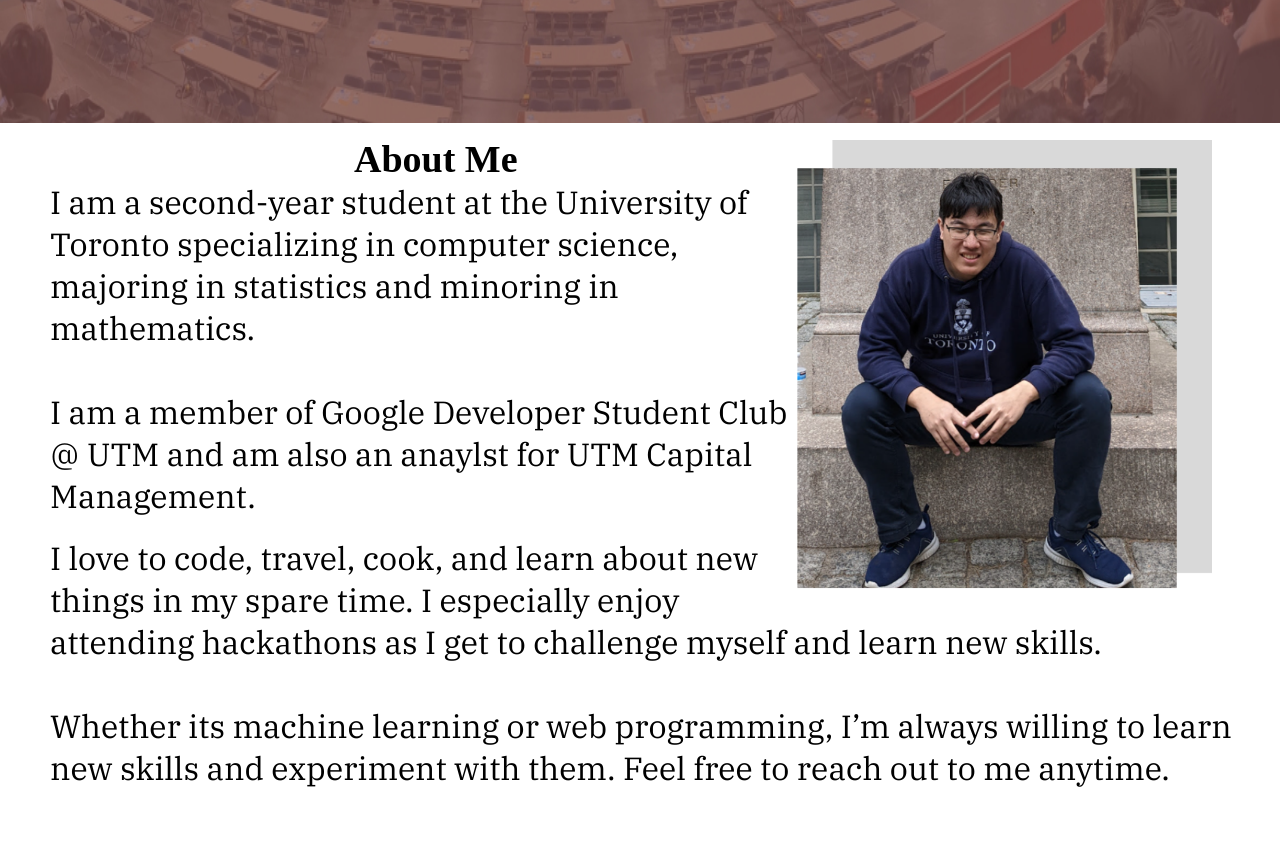
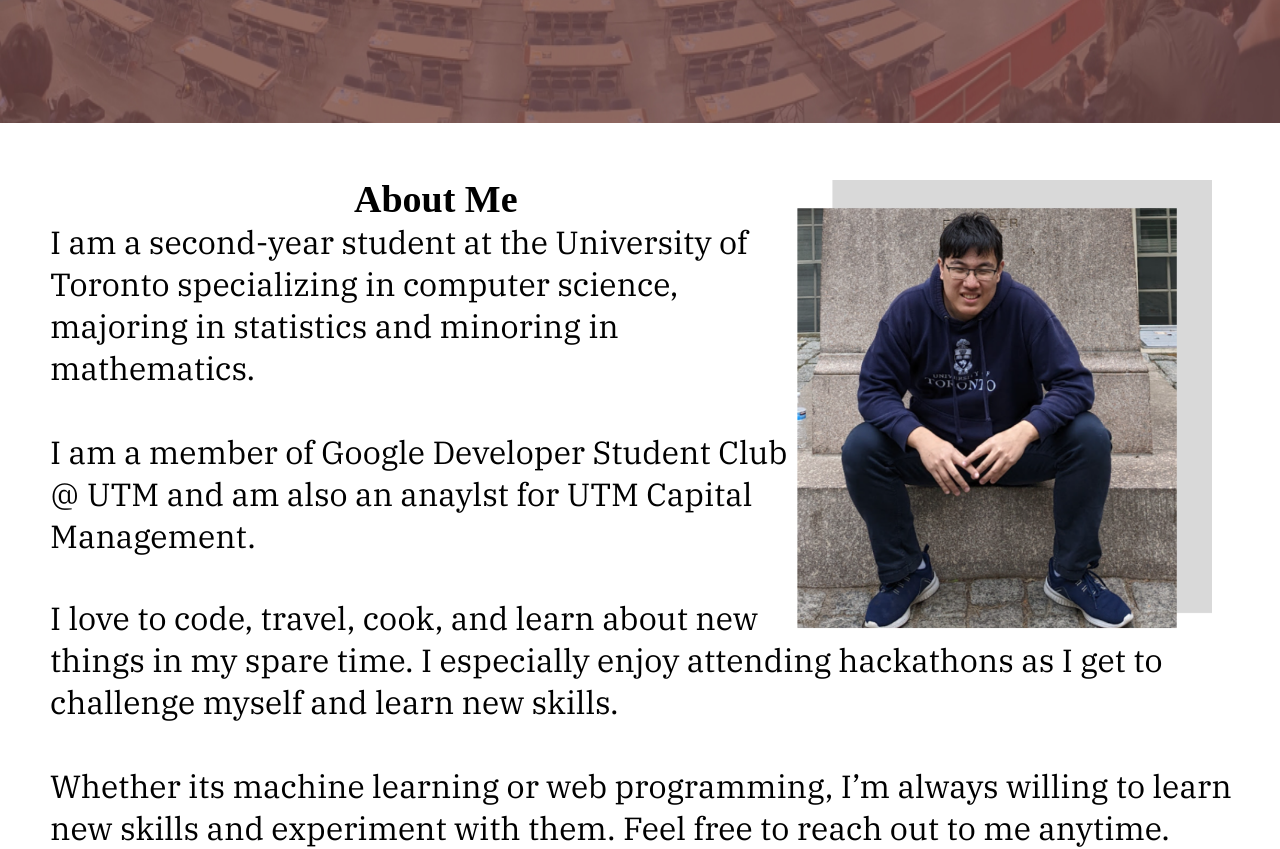
Before and after one commit to kevinni20021/portfolio_website, a React (Create React App) app: page / in a window 1280 px wide. Shown: the part 540-1389 px from the top of the page. Before the commit the page ends 1329 px from the top, so only its background shows below. Built offline with nearby package versions, Linux system fonts and the light colour scheme; a web font is replaced by a local one.

Commit message:
Animation for about section somewhat complete

```diff
--- a/package.json
+++ b/package.json
@@ -9,10 +9,13 @@
     "react": "^18.2.0",
     "react-dom": "^18.2.0",
     "react-icons": "^4.6.0",
+    "react-intersection-observer": "^9.4.0",
+    "react-moving-text": "^0.0.7",
     "react-router-dom": "^6.4.2",
     "react-scripts": "5.0.1",
     "react-scroll-motion": "^0.3.0",
     "react-simple-typewriter": "^4.0.5",
+    "react-spring": "^9.5.5",
     "styled-components": "^5.3.6",
     "typewriter-effect": "^2.19.0",
     "web-vitals": "^2.1.4"
--- a/src/components/About/about.css
+++ b/src/components/About/about.css
@@ -1,16 +1,18 @@
 .about-container {
     width: 95%;
-    margin-top: 10px;
+    margin-top: 50px;
     margin-left: 50px;
 }
 
 .about-image {
+    position: relative;
     float: right;
     width: 420px;
     height: auto;
     margin-right: 50px;
 }
 .about-title {
+    position: relative;
     width: 180px;
     height: auto;
     font-family: 'Hanuman';
@@ -21,6 +23,7 @@
 }
 
 .about-p1 {
+    position: relative;
     font-family: 'IBM Plex Serif';
     font-style: normal;
     font-weight: 400;
@@ -30,8 +33,11 @@
 }
 
 .about-p2 {
+    position: relative;
     font-family: 'IBM Plex Serif';
     font-style: normal;
     font-weight: 400;
     font-size: 32px;
+    width: auto;
+    height: auto;
 }
--- a/src/components/About/index.js
+++ b/src/components/About/index.js
@@ -1,29 +1,92 @@
 import React from 'react';
+import { useEffect, useRef, useState } from "react";
 import './about.css';
 import aboutpic from "./aboutpic.png";
+import { animated, useSpring } from "react-spring";
+
+
+function useIntersectionObserver(
+    elementRef,
+    { threshold = 0, root = null, rootMargin = "0%", freezeOnceVisible = false }
+  ) {
+    const [entry, setEntry] = useState();
+
+    const frozen = entry?.isIntersecting && freezeOnceVisible;
+
+    const updateEntry = ([entry]) => {
+      setEntry(entry);
+    };
+
+    useEffect(() => {
+      const node = elementRef?.current;
+      const hasIOSupport = !!window.IntersectionObserver;
+
+      if (!hasIOSupport || frozen || !node) return;
+
+      const observerParams = { threshold, root, rootMargin };
+      const observer = new IntersectionObserver(updateEntry, observerParams);
+
+      observer.observe(node);
+
+      return () => observer.disconnect();
+    }, [elementRef, threshold, root, rootMargin, frozen]);
+
+    return entry;
+  }
 
 function About() {
+    const triggerRef = useRef();
+    const dataRef = useIntersectionObserver(triggerRef, {
+      freezeOnceVisible: false
+    });
+
+    const headerStyle1 = useSpring({
+      config: { duration: 500 },
+      from: { opacity: 0, left: "-500px" },
+      to: {
+        opacity: dataRef?.isIntersecting ? 1 : 0,
+        left: dataRef?.isIntersecting ? "0px" : "-500px"
+      }
+    });
+
+    const headerStyle2 = useSpring({
+        config: { duration: 500 },
+        from: { opacity: 0, left: "500px" },
+        to: {
+          opacity: dataRef?.isIntersecting ? 1 : 0,
+          left: dataRef?.isIntersecting ? "0px" : "500px"
+        }
+      });
+
+    const headerStyle3 = useSpring({
+        config: { duration: 500 },
+        from: { opacity: 0, bottom: "-500px" },
+        to: {
+            opacity: dataRef?.isIntersecting ? 1 : 0,
+            bottom: dataRef?.isIntersecting ? "0px" : "-500px"
+        }
+    });
+
     return (
       <div id = "about" className='about-container'>
-          <img src = {aboutpic} className='about-image' alt = 'about'>
-          </img>
-          <div className='about-title'>
+          <animated.img src = {aboutpic} className='about-image' alt = 'about' ref= {triggerRef} style= {headerStyle2}></animated.img>
+          <animated.div className='about-title' style={headerStyle1} ref ={triggerRef}>
               About Me
-          </div>
-          <p1 className= 'about-p1'>
+          </animated.div>
+          <animated.div className= 'about-p1' ref = {triggerRef} style = {headerStyle1}>
               I am a second-year student at the University of Toronto specializing in computer science, majoring in statistics and minoring in mathematics.
               <br></br>
               <br></br>
               I am a member of Google Developer Student Club @ UTM and am also an anaylst for UTM Capital Management.
-          </p1>
+          </animated.div>
           <br></br>
           <br></br>
-          <p2 className = 'about-p2'>
+          <animated.div className = 'about-p2' ref={triggerRef} style = {headerStyle1}>
               I love to code, travel, cook, and learn about new things in my spare time. I especially enjoy attending hackathons as I get to challenge myself and learn new skills.
               <br></br>
               <br></br>
               Whether its machine learning or web programming, I’m always willing to learn new skills and experiment with them. Feel free to reach out to me anytime.
-          </p2>
+          </animated.div>
       </div>
     )
   }
```
Also changed, not shown: 1 other file (tests, documents, lock files or other folders).
